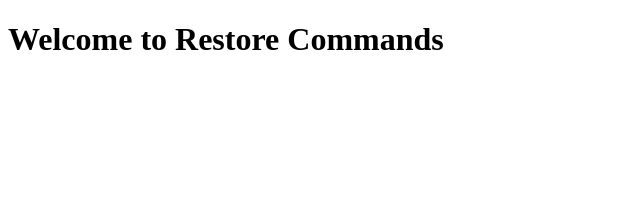
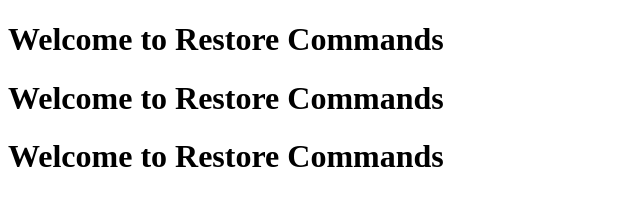
Before and after one commit to sajidali490/gitrestore-commands, a plain HTML site: page Index.html in a window 1280 px wide. Shown: the whole page, without its empty margins (0-640 px from the left). Drawn offline with Linux system fonts and the light colour scheme.

Commit message:
2nd File

```diff
--- a/Index.html
+++ b/Index.html
@@ -7,5 +7,9 @@
 </head>
 <body>
     <h1> Welcome to Restore Commands </h1>
+
+    <h1> Welcome to Restore Commands </h1>
+
+    <h1> Welcome to Restore Commands </h1>
 </body>
 </html>
```
Also changed, not shown: 2nd file.html (added).
